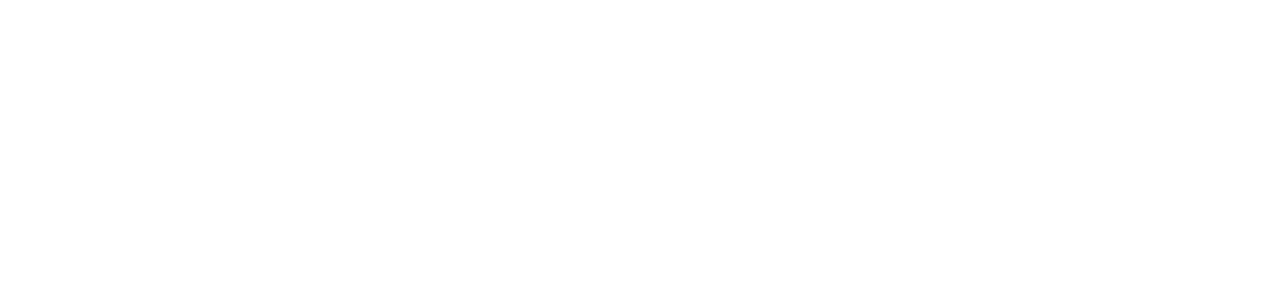
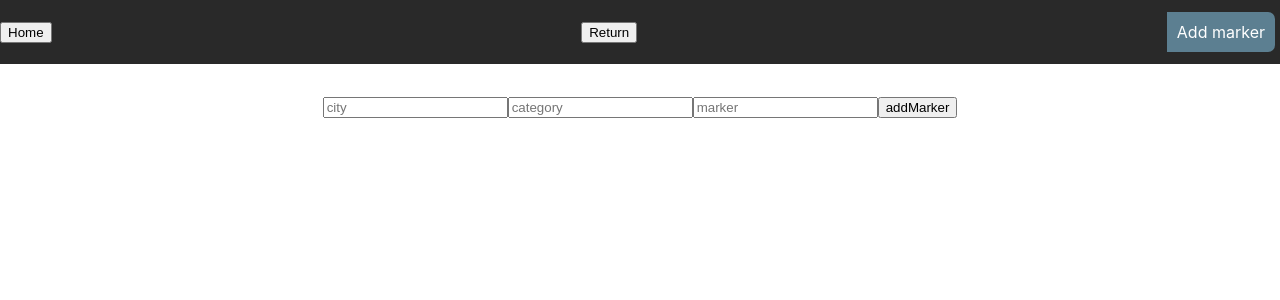
Before and after one commit to Sikstep/samurai-way-new, a React (Create React App) app: page /add_marker in a window 1280 px wide. Before the commit this address had no page. Shown: the top 300 px of the page. Built offline with nearby package versions, Linux system fonts and the light colour scheme.

Commit message:
second lessons + add marker button

```diff
--- a/src/app/App.tsx
+++ b/src/app/App.tsx
@@ -9,8 +9,8 @@ function App() {
     return (
         <AppWrapper>
             <Routes>
-                <Route index path={'/markers_place/'} element={<LayOut/>}></Route>
-                <Route index path={'/markers_place/add_marker'} element={<AddMarkersMainPage/>}></Route>
+                <Route index path={'/'} element={<LayOut/>}></Route>
+                <Route index path={'/add_marker'} element={<AddMarkersMainPage/>}></Route>
             </Routes>
         </AppWrapper>
     );
--- a/src/common/components/header/Header.tsx
+++ b/src/common/components/header/Header.tsx
@@ -6,9 +6,9 @@ export const Header = () => {
 
     return (
         <HeaderWrapper>
-            <button>Home</button>
+            <NavLink to={'/'}><button>Home</button></NavLink>
             <button>Return</button>
-            <button>Add marker</button>
+            <AddMarkerBtn to={'/add_marker'}>Add marker</AddMarkerBtn>
         </HeaderWrapper>
     );
 };
```
